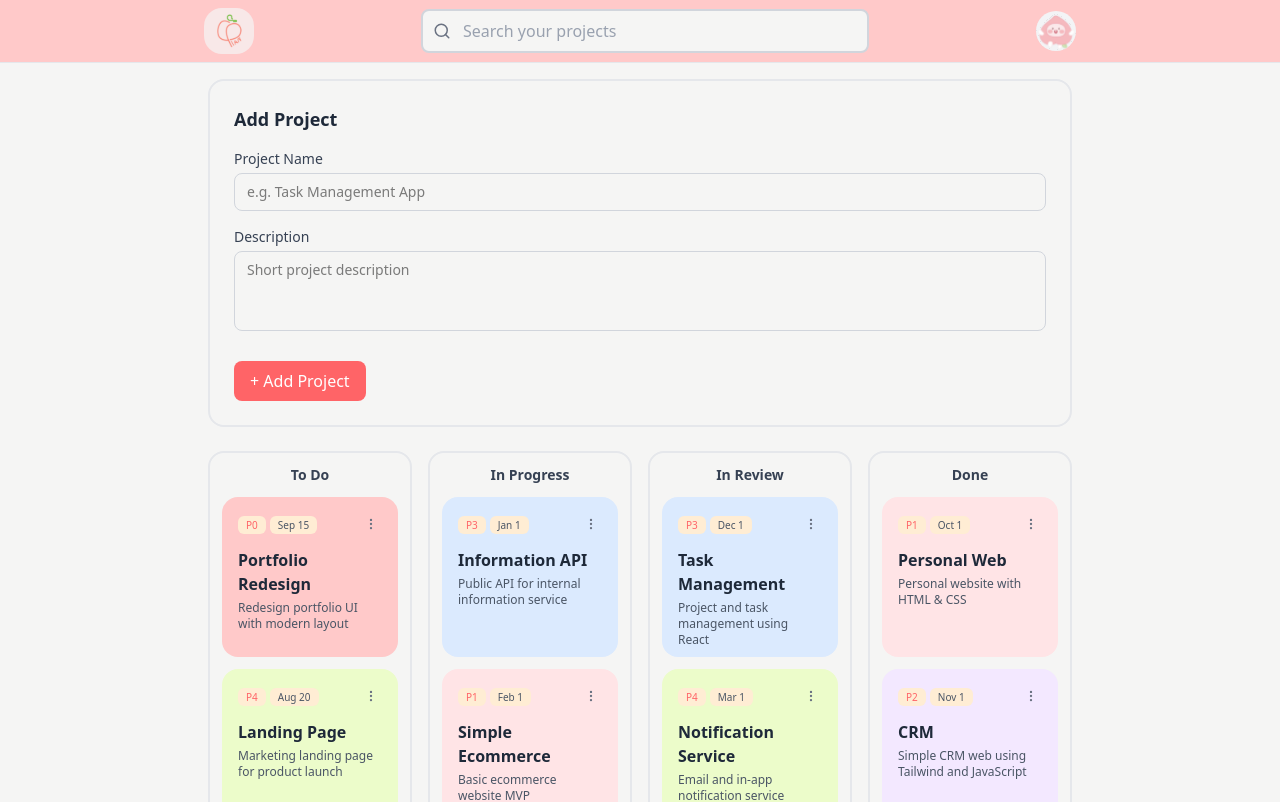
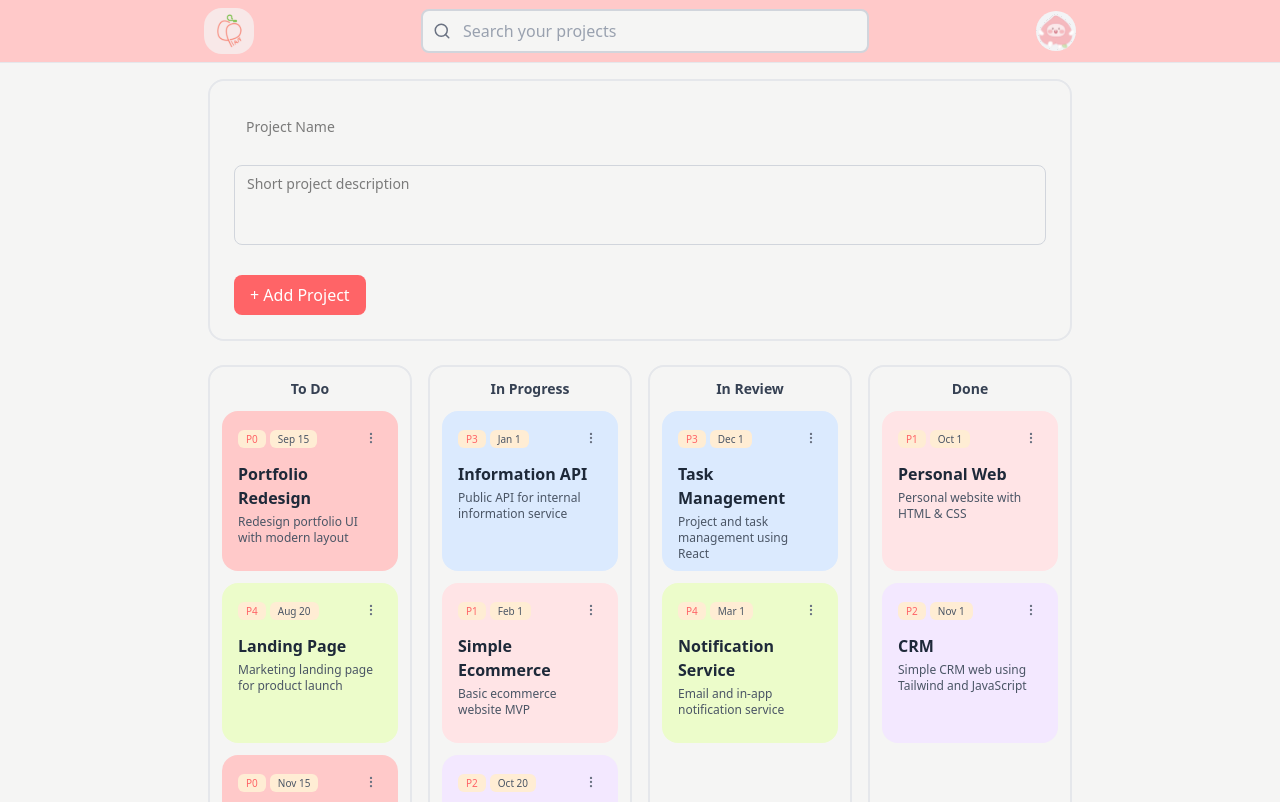
Before and after one commit to aletheaalmas/peachplan, a React (Vite) app: page / in a window 1280 px wide. Shown: the top 802 px of the page. Built offline with nearby package versions, Linux system fonts and the light colour scheme.

Commit message:
chore: hide label in project form

```diff
--- a/src/components/project-form.tsx
+++ b/src/components/project-form.tsx
@@ -4,14 +4,14 @@ import { Button } from "./button";
 export function ProjectForm() {
   return (
     <Form.Root className="w-full rounded-2xl border-2 border-gray-200 p-6">
-      <h2 className="mb-4 text-lg font-semibold text-gray-800">Add Project</h2>
+      {/* <h2 className="mb-4 text-lg font-semibold text-gray-800">Add Project</h2> */}
 
-      {/* Project Name */}
+
       <Form.Field name="title" className="mb-4">
         <div className="mb-1 flex items-center justify-between">
-          <Form.Label className="text-sm font-medium text-gray-700">
+          {/* <Form.Label className="text-sm font-medium text-gray-700">
             Project Name
-          </Form.Label>
+          </Form.Label> */}
           <Form.Message match="valueMissing" className="text-xs text-red-500">
             Required
           </Form.Message>
@@ -20,18 +20,18 @@ export function ProjectForm() {
         <Form.Control asChild>
           <input
             required
-            placeholder="e.g. Task Management App"
-            className="w-full rounded-lg border border-gray-300 px-3 py-2 text-sm outline-none focus:ring-1 focus:ring-red-300"
+            placeholder="Project Name"
+            className="w-full rounded-lg px-3 py-2 text-sm outline-none "
           />
         </Form.Control>
       </Form.Field>
 
-      {/* Description */}
+
       <Form.Field name="description" className="mb-6">
         <div className="mb-1 flex items-center justify-between">
-          <Form.Label className="text-sm font-medium text-gray-700">
+          {/* <Form.Label className="text-sm font-medium text-gray-700">
             Description
-          </Form.Label>
+          </Form.Label> */}
           <Form.Message match="valueMissing" className="text-xs text-red-500">
             Required
           </Form.Message>
```
